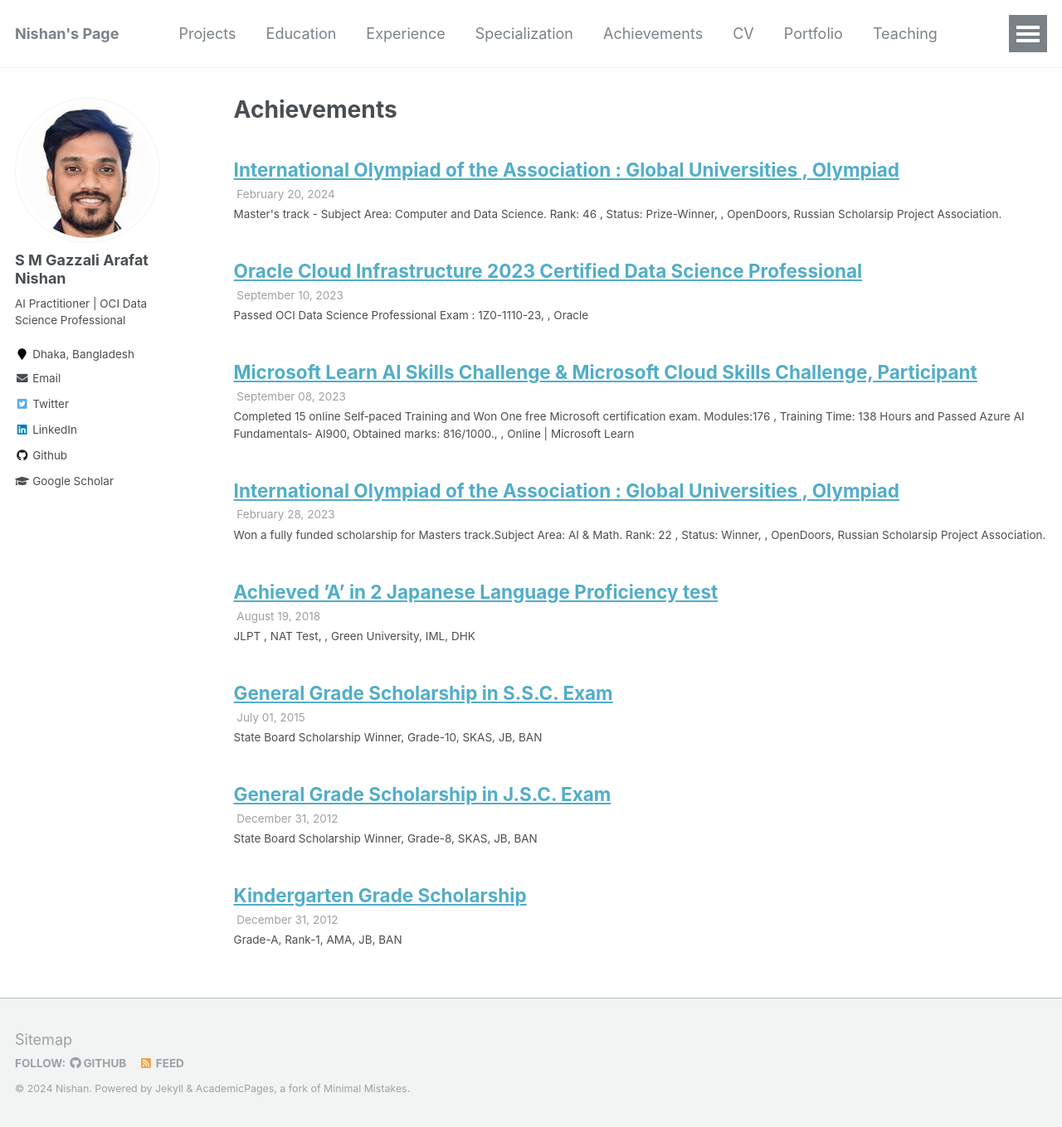
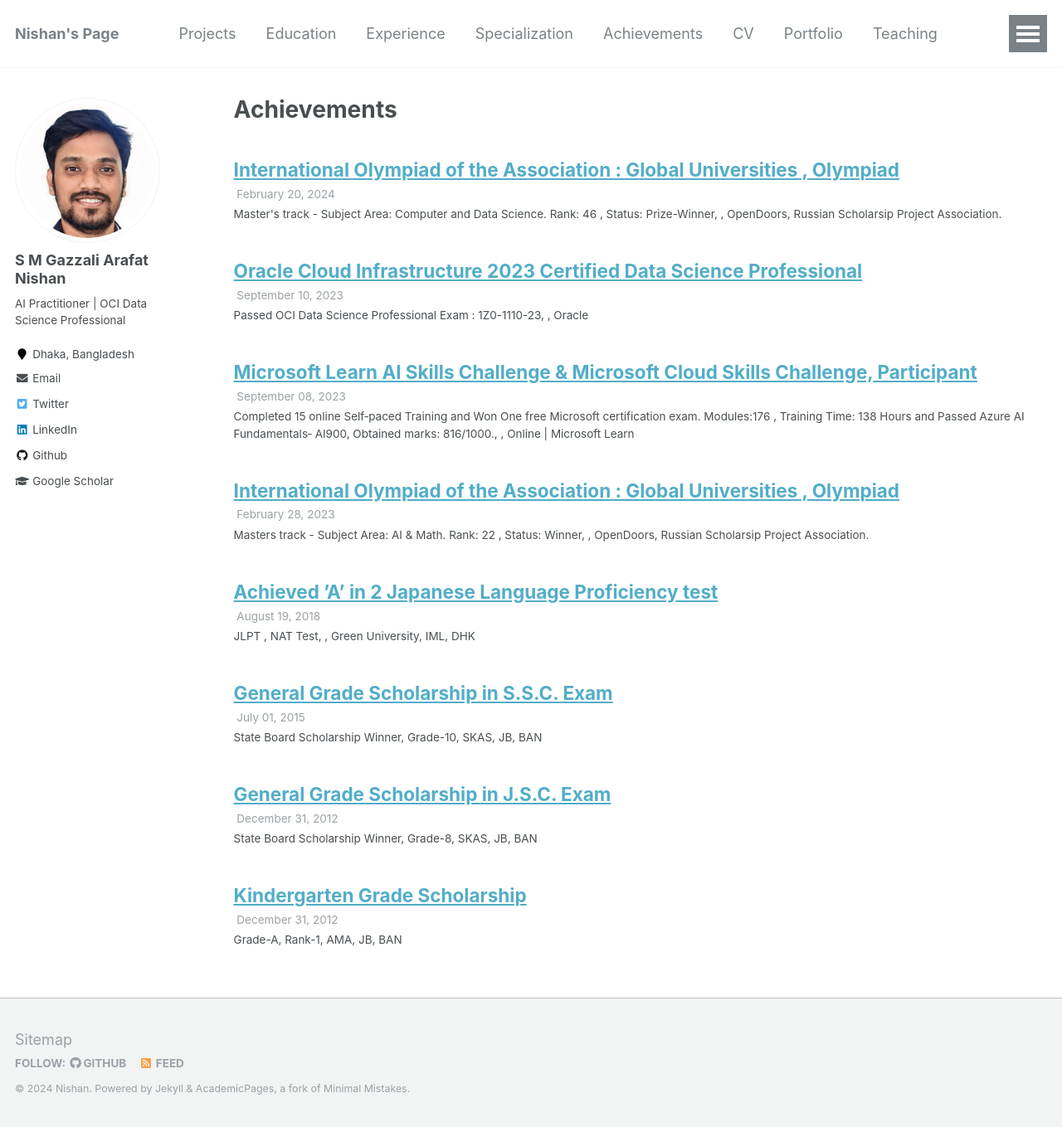
Before and after one commit to neuralnishan/neuralnishan.github.io, a Jekyll site: the page built from _pages/talks.html, in a window 1280 px wide and 1359 px high. Shown: the whole window at 83% size. Built offline with Jekyll 4.4.1, drawn with Linux system fonts in a browser that asks for light colours.

Commit message:
Update 2023-02-28-achievement-5.md

```diff
--- a/_achievements/2023-02-28-achievement-5.md
+++ b/_achievements/2023-02-28-achievement-5.md
@@ -1,7 +1,7 @@
 ---
 title: "International Olympiad of the Association : Global Universities , Olympiad "
 collection: achievements
-type: "Won a fully funded scholarship for Masters track.Subject Area: AI & Math. Rank: 22 , Status: Winner"
+type: "Masters track - Subject Area: AI & Math. Rank: 22 , Status: Winner"
 #permalink: /achievements/2023-02-28-achievement-5
 redirect_to: "/files/achievments/Rank_Lists.pdf"
 venue: ""
```
